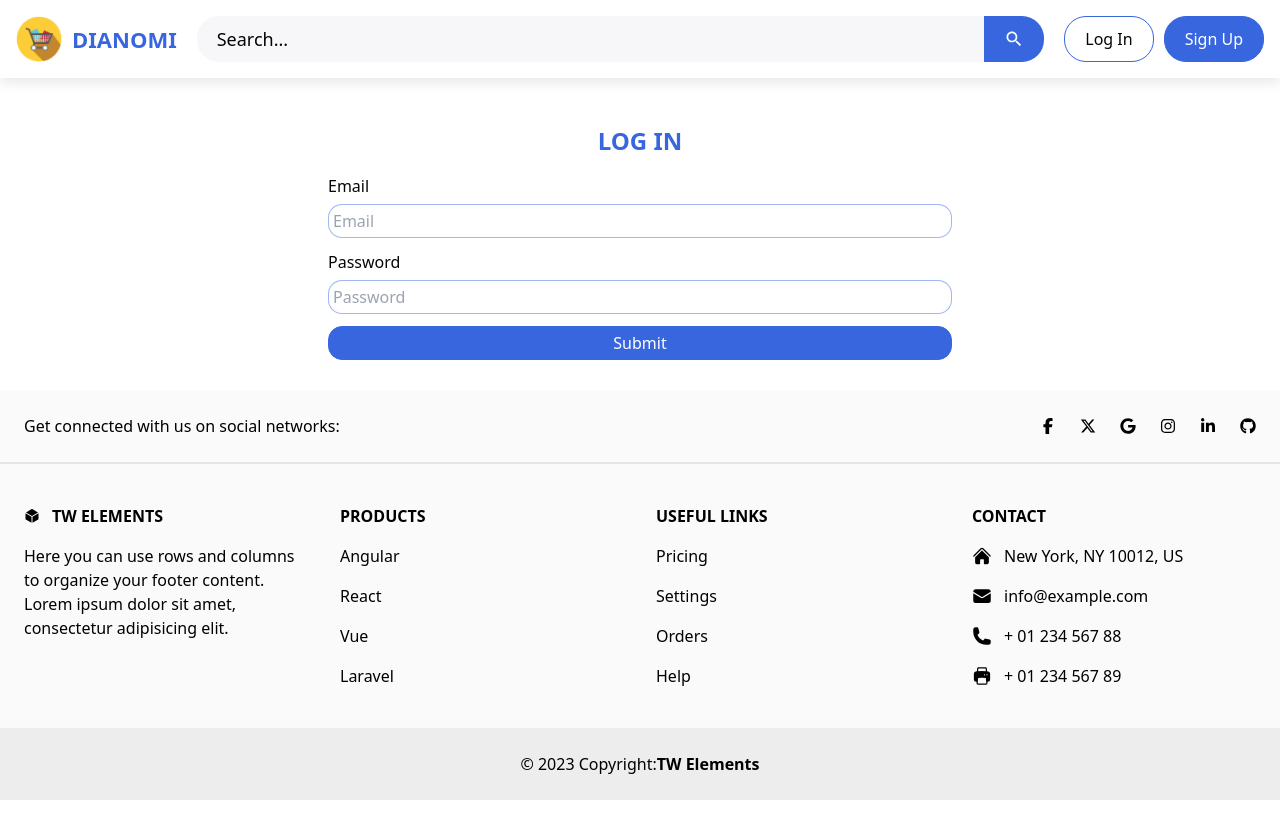
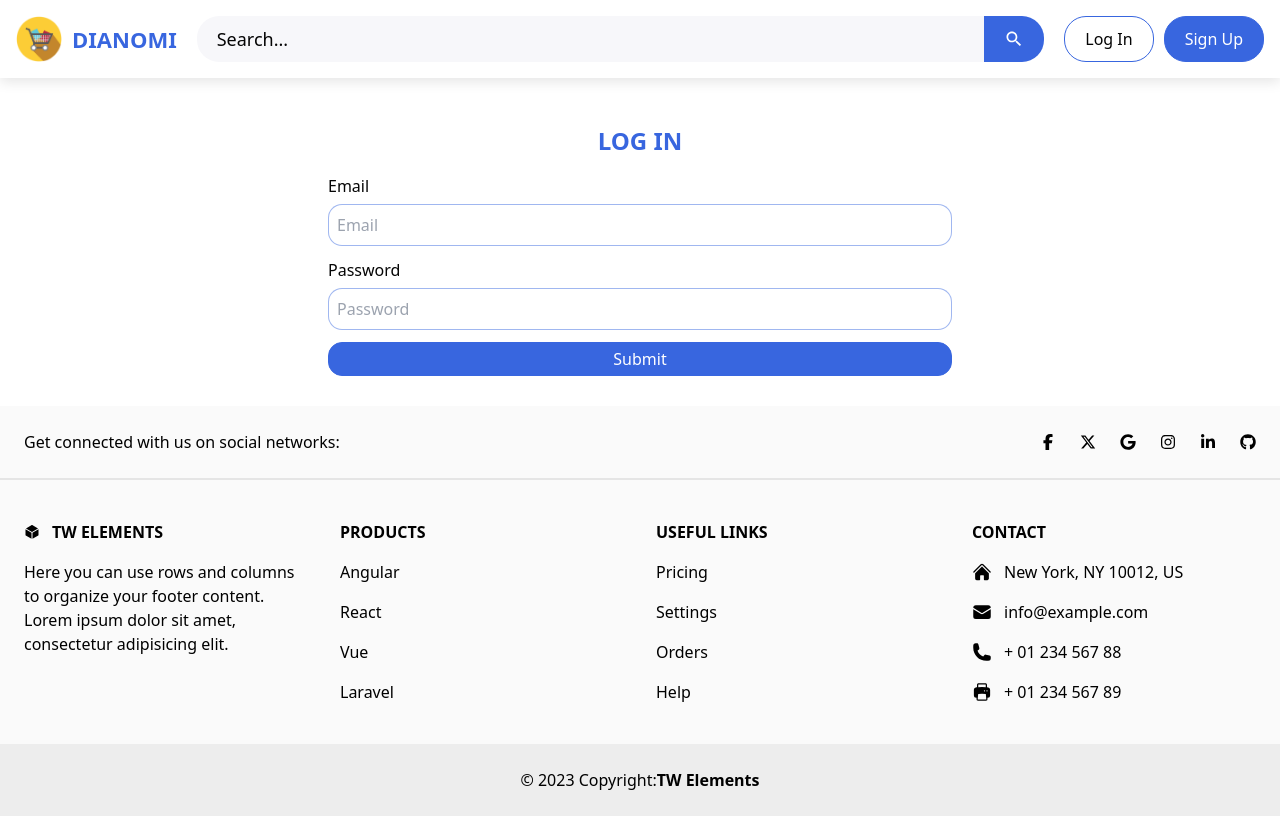
Before and after one commit to aminechairi/front-end-marketplace-platform-app-v1, a React (Create React App) app: page /log-in in a window 1280 px wide. Built offline with nearby package versions, Linux system fonts and the light colour scheme.

Commit message:
Edite dessign log in page.

```diff
--- a/src/pages/logIn/logIn.css
+++ b/src/pages/logIn/logIn.css
@@ -24,7 +24,6 @@
   border-radius: 14px;
   border: 1px solid red;
   margin-bottom: 6px;
-  font-weight: 460;
 }
 .sign_in .container .ab .error {
   color: red;
@@ -44,7 +43,7 @@
   display: block;
   width: 100%;
   font-size: 16px;
-  padding: 4px;
+  padding: 8px;
   border: 1px solid #3867df79;
   border-radius: 14px;
 }
```
